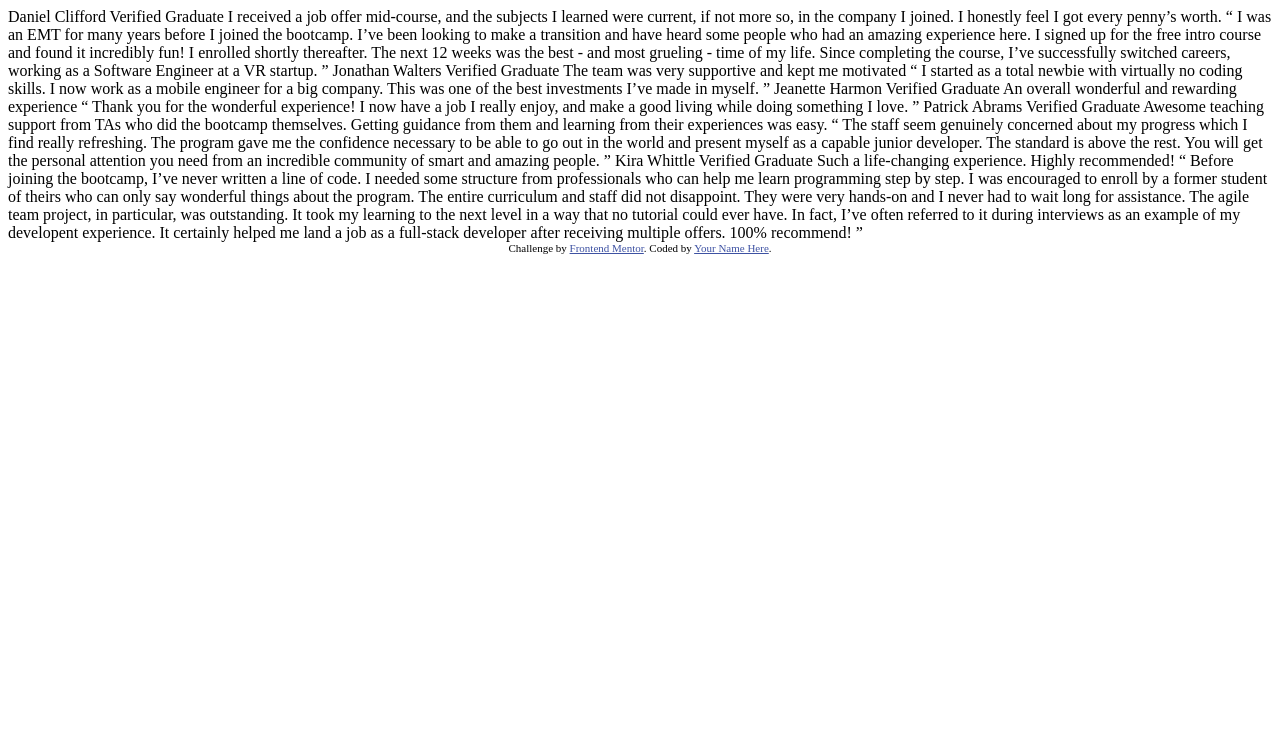
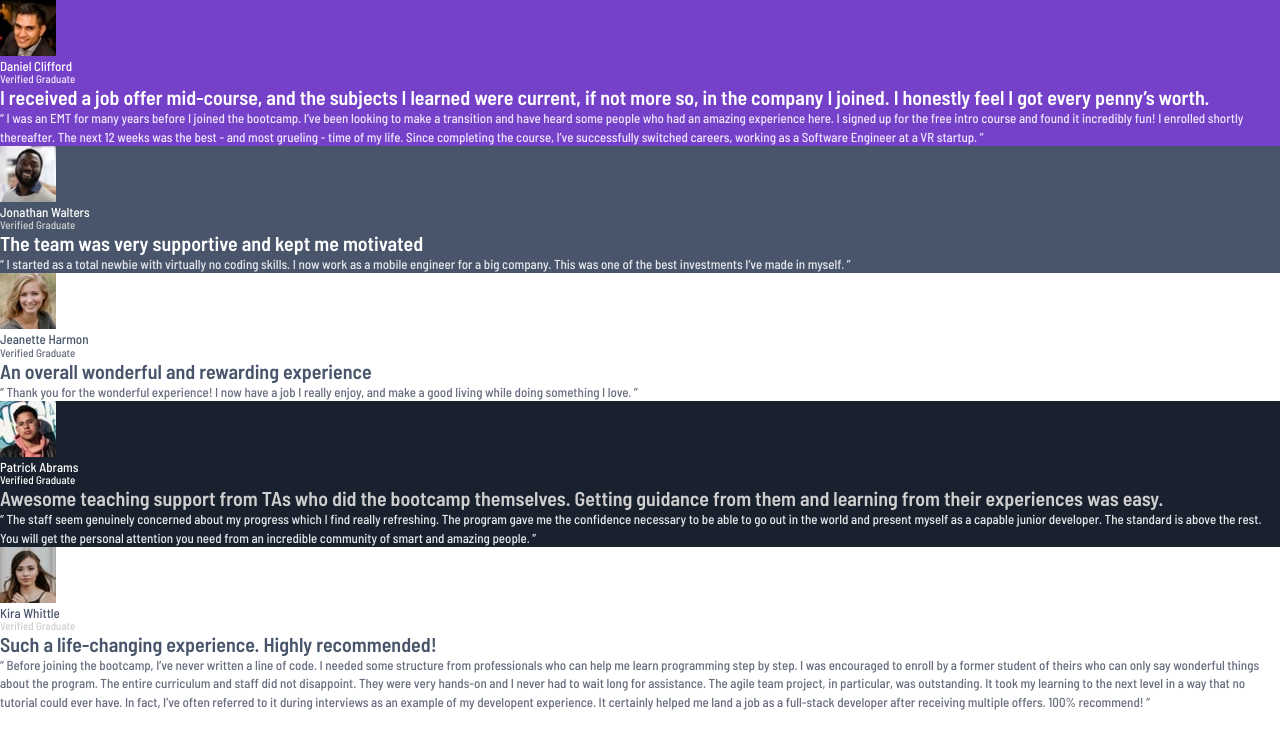
Before and after one commit to h1m1k0/fm-testimonials-grid-section-main, a plain HTML site: page index.html in a window 1280 px wide. Drawn offline with Linux system fonts and the light colour scheme.

Commit message:
Setup page template

```diff
--- a/index.html
+++ b/index.html
@@ -1,76 +1,147 @@
 <!DOCTYPE html>
 <html lang="en">
-<head>
-  <meta charset="UTF-8">
-  <meta name="viewport" content="width=device-width, initial-scale=1.0"> <!-- displays site properly based on user's device -->
+  <head>
+    <meta charset="UTF-8" />
+    <meta name="viewport" content="width=device-width, initial-scale=1.0" />
+    <!-- displays site properly based on user's device -->
+    <link
+      rel="icon"
+      type="image/png"
+      sizes="32x32"
+      href="./images/favicon-32x32.png"
+    />
+    <title>Frontend Mentor | Testimonials grid section</title>
+    <link rel="stylesheet" href="./styles.css" />
+  </head>
+  <body>
+    <main class="testimonials">
 
-  <link rel="icon" type="image/png" sizes="32x32" href="./images/favicon-32x32.png">
+      <!-- First -->
+      <article class="testimonial testimonial-1 bg-purple-500">
+        <header class="profile">
+          <img
+            class="avatar border-purple-400"
+            src="./images/image-daniel.jpg"
+            alt="daniel-avatar"
+          />
+          <div class="name">
+            <h4 class="font-medium text-base-2 text-white">Daniel Clifford</h4>
+            <p class="font-medium text-xs text-purple-50">Verified Graduate</p>
+          </div>
+        </header>
+        <h3 class="font-semibold text-lg text-white">
+          I received a job offer mid-course, and the subjects I learned were
+          current, if not more so, in the company I joined. I honestly feel I
+          got every penny’s worth.
+        </h3>
+        <p class="font-medium text-base text-purple-50">
+          “ I was an EMT for many years before I joined the bootcamp. I’ve been
+          looking to make a transition and have heard some people who had an
+          amazing experience here. I signed up for the free intro course and
+          found it incredibly fun! I enrolled shortly thereafter. The next 12
+          weeks was the best - and most grueling - time of my life. Since
+          completing the course, I’ve successfully switched careers, working as
+          a Software Engineer at a VR startup. ”
+        </p>
+      </article>
 
-  <title>Frontend Mentor | [Challenge Name Here]</title>
+      <!-- Second -->
+      <article class="testimonial testimonial-2 bg-grey-500">
+        <header class="profile">
+          <img
+            class="avatar"
+            src="./images/image-jonathan.jpg"
+            alt="jonathan-avatar"
+          />
+          <div class="name">
+            <h4 class="font-medium text-base-2 text-white">Jonathan Walters</h4>
+            <p class="font-medium text-xs text-grey-300">Verified Graduate</p>
+          </div>
+        </header>
+        <h3 class="font-semibold text-lg text-white">
+          The team was very supportive and kept me motivated
+        </h3>
+        <p class="font-medium text-base text-grey-100">
+          “ I started as a total newbie with virtually no coding skills. I now
+          work as a mobile engineer for a big company. This was one of the best
+          investments I’ve made in myself. ”
+        </p>
+      </article>
 
-  <!-- Feel free to remove these styles or customise in your own stylesheet 👍 -->
-  <style>
-    .attribution { font-size: 11px; text-align: center; }
-    .attribution a { color: hsl(228, 45%, 44%); }
-  </style>
-</head>
-<body>
-  Daniel Clifford
-  Verified Graduate
+      <!-- Third -->
+      <article class="testimonial testimonial-3 bg-white">
+        <header class="profile">
+          <img
+            class="avatar"
+            src="./images/image-jeanette.jpg"
+            alt="jeanette-avatar"
+          />
+          <div class="name">
+            <h4 class="font-medium text-base-2 text-grey-500">Jeanette Harmon</h4>
+            <p class="font-medium text-xs text-grey-400">Verified Graduate</p>
+          </div>
+        </header>
+        <h3 class="font-semibold text-lg text-grey-500">An overall wonderful and rewarding experience</h3>
+        <p class="font-medium text-base text-grey-400">
+          “ Thank you for the wonderful experience! I now have a job I really
+          enjoy, and make a good living while doing something I love. ”
+        </p>
+      </article>
 
-  I received a job offer mid-course, and the subjects I learned were current, if not more so,
-  in the company I joined. I honestly feel I got every penny’s worth.
+      <!-- Four -->
+      <article class="testimonial testimonial-4 bg-dark-blue">
+        <header class="profile">
+          <img
+            class="avatar border-purple-500"
+            src="./images/image-patrick.jpg"
+            alt="patrick-avatar"
+          />
+          <div class="name text-white">
+            <h4 class="font-medium text-base-2">Patrick Abrams</h4>
+            <p class="font-medium text-xs">Verified Graduate</p>
+          </div>
+        </header>
+        <h3 class="font-semibold text-lg text-grey-200">
+          Awesome teaching support from TAs who did the bootcamp themselves.
+          Getting guidance from them and learning from their experiences was
+          easy.
+        </h3>
+        <p class="font-medium text-base text-grey-100">
+          “ The staff seem genuinely concerned about my progress which I find
+          really refreshing. The program gave me the confidence necessary to be
+          able to go out in the world and present myself as a capable junior
+          developer. The standard is above the rest. You will get the personal
+          attention you need from an incredible community of smart and amazing
+          people. ”
+        </p>
+      </article>
 
-  “ I was an EMT for many years before I joined the bootcamp. I’ve been looking to make a
-  transition and have heard some people who had an amazing experience here. I signed up
-  for the free intro course and found it incredibly fun! I enrolled shortly thereafter.
-  The next 12 weeks was the best - and most grueling - time of my life. Since completing
-  the course, I’ve successfully switched careers, working as a Software Engineer at a VR startup. ”
-
-  Jonathan Walters
-  Verified Graduate
-
-  The team was very supportive and kept me motivated
-
-  “ I started as a total newbie with virtually no coding skills. I now work as a mobile engineer
-  for a big company. This was one of the best investments I’ve made in myself. ”
-
-  Jeanette Harmon
-  Verified Graduate
-
-  An overall wonderful and rewarding experience
-
-  “ Thank you for the wonderful experience! I now have a job I really enjoy, and make a good living
-  while doing something I love. ”
-
-  Patrick Abrams
-  Verified Graduate
-
-  Awesome teaching support from TAs who did the bootcamp themselves. Getting guidance from them and
-  learning from their experiences was easy.
-
-  “ The staff seem genuinely concerned about my progress which I find really refreshing. The program
-  gave me the confidence necessary to be able to go out in the world and present myself as a capable
-  junior developer. The standard is above the rest. You will get the personal attention you need from
-  an incredible community of smart and amazing people. ”
-
-  Kira Whittle
-  Verified Graduate
-
-  Such a life-changing experience. Highly recommended!
-
-  “ Before joining the bootcamp, I’ve never written a line of code. I needed some structure from
-  professionals who can help me learn programming step by step. I was encouraged to enroll by a former
-  student of theirs who can only say wonderful things about the program. The entire curriculum and staff
-  did not disappoint. They were very hands-on and I never had to wait long for assistance. The agile team
-  project, in particular, was outstanding. It took my learning to the next level in a way that no tutorial
-  could ever have. In fact, I’ve often referred to it during interviews as an example of my developent
-  experience. It certainly helped me land a job as a full-stack developer after receiving multiple offers.
-  100% recommend! ”
-
-  <div class="attribution">
-    Challenge by <a href="https://www.frontendmentor.io?ref=challenge" target="_blank">Frontend Mentor</a>.
-    Coded by <a href="#">Your Name Here</a>.
-  </div>
-</body>
+      <!-- Five -->
+      <article class="testimonial testimonial-5 bg-white">
+        <header class="profile">
+          <img class="avatar" src="./images/image-kira.jpg" alt="kira-avatar" />
+          <div class="name">
+            <h4 class="font-medium text-base-2 text-grey-500">Kira Whittle</h4>
+            <p class="font-medium text-xs text-grey-300">Verified Graduate</p>
+          </div>
+        </header>
+        <h3 class="font-semibold text-lg text-grey-500">
+          Such a life-changing experience. Highly recommended!
+        </h3>
+        <p class="font-medium text-base text-grey-400">
+          “ Before joining the bootcamp, I’ve never written a line of code. I
+          needed some structure from professionals who can help me learn
+          programming step by step. I was encouraged to enroll by a former
+          student of theirs who can only say wonderful things about the program.
+          The entire curriculum and staff did not disappoint. They were very
+          hands-on and I never had to wait long for assistance. The agile team
+          project, in particular, was outstanding. It took my learning to the
+          next level in a way that no tutorial could ever have. In fact, I’ve
+          often referred to it during interviews as an example of my developent
+          experience. It certainly helped me land a job as a full-stack
+          developer after receiving multiple offers. 100% recommend! ”
+        </p>
+      </article>
+    </main>
+  </body>
 </html>
```
